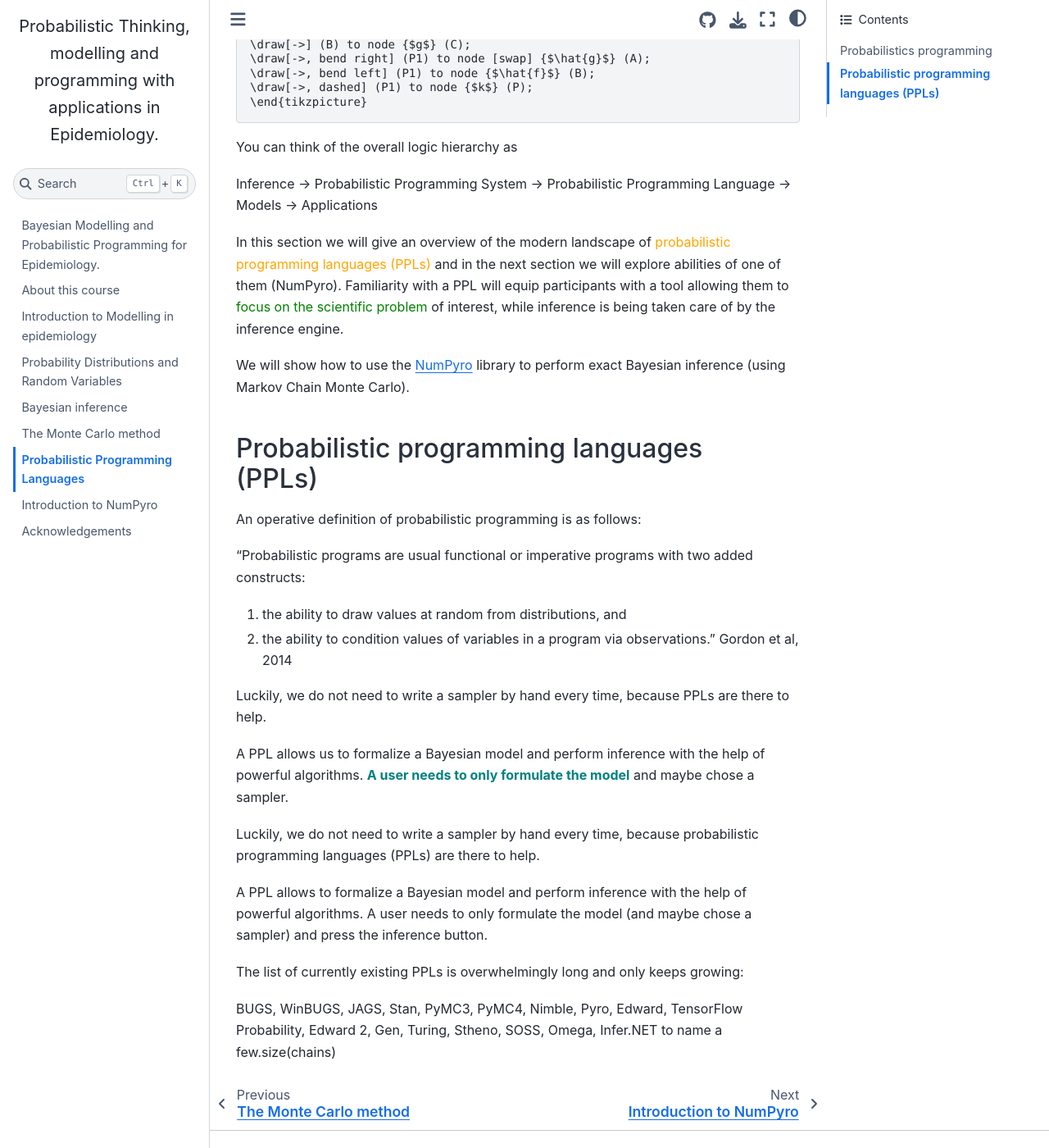
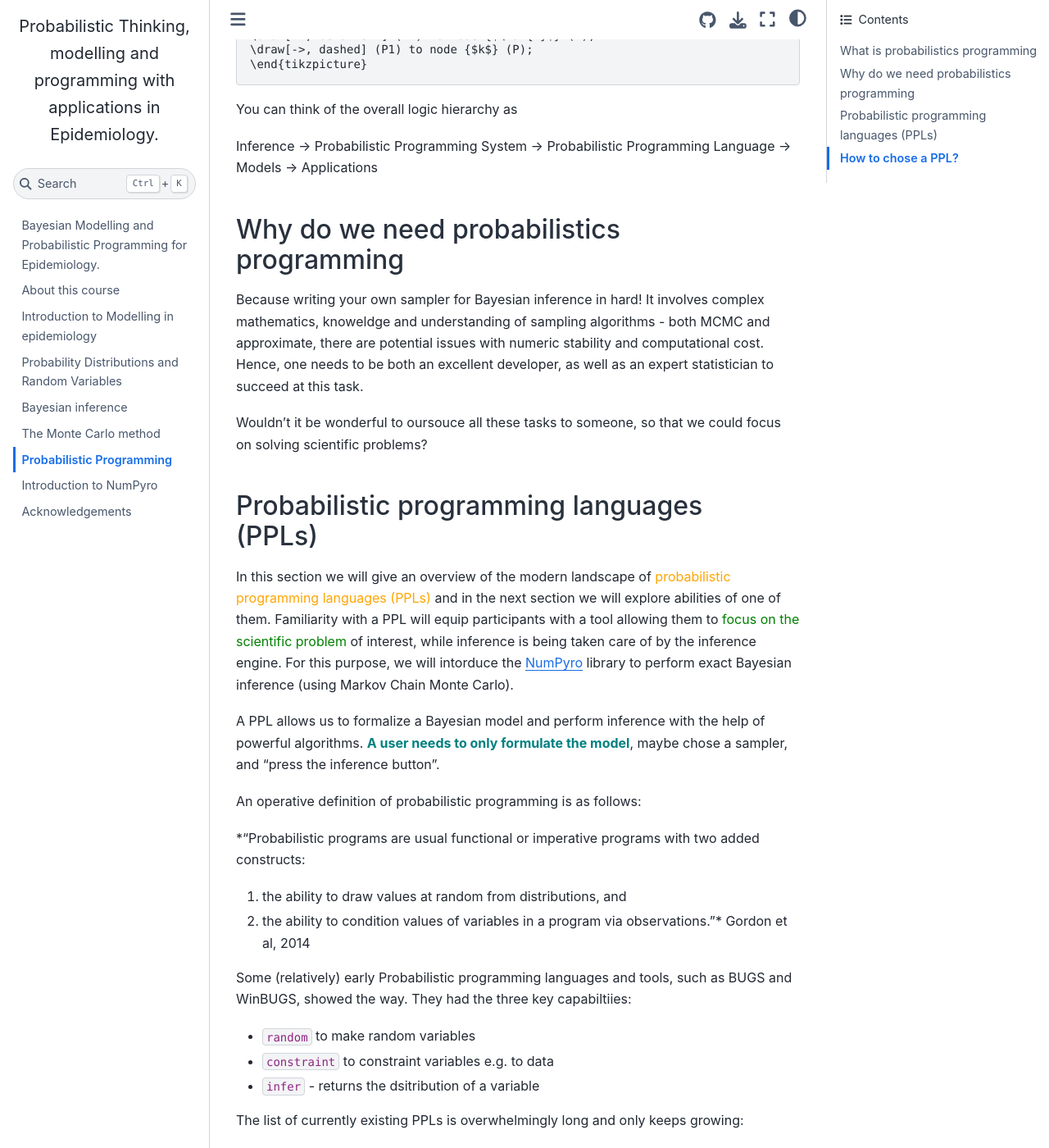
Before and after one commit to elizavetasemenova/prob-epi, a Jupyter Book: the page built from 07_PPLs.md, in a window 1280 px wide and 1400 px high, scrolled down 755 px. Shown: the whole window at 82% size. Built offline with Jupyter Book 1.0.4 settings and Sphinx 7.4.7 and the Sphinx Book theme 1.1.4, drawn with Linux system fonts in a browser that asks for light colours; some of the changed text lies outside the part shown.

Commit message:
PPLs full section

```diff
--- a/07_PPLs.md
+++ b/07_PPLs.md
@@ -1,6 +1,6 @@
-# Probabilistic Programming Languages
+# Probabilistic Programming
 
-## Probabilistics programming
+## What is probabilistics programming
 
 [Probabilistic programming](https://en.wikipedia.org/wiki/Probabilistic_programming) (PP) is a paradigm in computer programming that enables the creation of models and algorithms capable of <font color='green'>handling uncertainty</font> and randomness. It combines principles from probability theory and programming to build systems that can reason about uncertain data and make informed decisions. This approach allows developers to express complex models in a natural and intuitive way, enabling tasks such as Bayesian inference, machine learning, and statistical analysis to be performed more effectively.
 
@@ -31,43 +31,57 @@ You can think of the overall logic hierarchy as
 
 Inference &rarr; Probabilistic Programming System   &rarr;  Probabilistic Programming Language  &rarr; Models  &rarr; Applications
 
-In this section we will give an overview of the modern landscape of <font color='orange'>probabilistic programming languages (PPLs)</font> and in the next section we will explore abilities of one of them (NumPyro). Familiarity with a PPL will equip participants with a tool allowing them to <font color='green'>focus on the scientific problem</font> of interest, while inference is being taken care of by the inference engine.
 
+## Why do we need probabilistics programming
 
-We will show how to use the [NumPyro](https://num.pyro.ai/en/latest/index.html#) library to perform exact Bayesian inference (using Markov Chain Monte Carlo).
+Because writing your own sampler for Bayesian inference in hard! It involves complex mathematics, knoweldge and understanding of sampling algorithms - both MCMC and approximate, there are potential issues with numeric stability and computational cost. Hence, one needs to be both an excellent developer, as well as an expert statistician to succeed at this task.
+
+Wouldn't it be wonderful to oursouce all these tasks to someone, so that we could focus on solving scientific problems?
 
 ## Probabilistic programming languages (PPLs)
 
+In this section we will give an overview of the modern landscape of <font color='orange'>probabilistic programming languages (PPLs)</font> and in the next section we will explore abilities of one of them. Familiarity with a PPL will equip participants with a tool allowing them to <font color='green'>focus on the scientific problem</font> of interest, while inference is being taken care of by the inference engine. For this purpose, we will intorduce the [NumPyro](https://num.pyro.ai/en/latest/index.html#) library to perform exact Bayesian inference (using Markov Chain Monte Carlo).
+
+
+A PPL allows us to formalize a Bayesian model and perform inference with the help of powerful algorithms. **<font color='teal'>A user needs to only formulate the model</font>**, maybe chose a sampler, and "press the inference button".
+
 An operative definition of probabilistic programming is as follows:
 
-“Probabilistic programs are usual functional or imperative programs with two added constructs:
-
+*“Probabilistic programs are usual functional or imperative programs with two added constructs:
 1. the ability to draw values at random from distributions, and
-
-2. the ability to condition values of variables in a program via observations.”
+2. the ability to condition values of variables in a program via observations.”*
 Gordon et al, 2014
 
+Some (relatively) early Probabilistic programming languages and tools, such as BUGS and WinBUGS, showed the way. They had the three key capabiltiies:
 
-Luckily, we do not need to write a sampler by hand every time, because PPLs are there to help.
+- `random` to make random variables
+- `constraint` to constraint variables e.g. to data
+- `infer` - returns the dsitribution of a variable
 
-A PPL allows us to formalize a Bayesian model and perform inference with the help of powerful algorithms. **<font color='teal'>A user needs to only formulate the model</font>** and maybe chose a sampler.
 
-Luckily, we do not need to write a sampler by hand every time, because probabilistic programming languages (PPLs) are there to help.
 
-A PPL allows to formalize a Bayesian model and perform inference with the help of powerful algorithms. A user needs to only formulate the model (and maybe chose a sampler) and press the inference button.
 
 The list of currently existing PPLs is overwhelmingly long and only keeps growing:
 
-BUGS, WinBUGS, JAGS,
-Stan,
-PyMC3, PyMC4,
-Nimble,
-Pyro,
-Edward, TensorFlow Probability, Edward 2,
-Gen,
-Turing,
-Stheno,
-SOSS,
-Omega,
-Infer.NET
-to name a few.size(chains)
+- BUGS, WinBUGS, JAGS,
+- Stan,
+- PyMC3, PyMC4, PyMC,
+- Nimble,
+- Pyro, Numpyro,
+- Edward, TensorFlow Probability, Edward 2,
+- Gen,
+- Turing,
+- Stheno,
+= SOSS,
+- Omega,
+- Infer.NET
+
+to name a few.
+
+## How to chose a PPL?
+- Functionality: Evaluate the language's functionality by examining the availability of a wide range of probability distributions and samplers,
+- ppenness to Customization: Consider whether the PPL allows you to define custom probability distributions and samplers,
+- performance: Some PPLs may offer optimizations or parallel processing capabilities to improve performance,
+- documentation: The availability of well-documented resources, including official documentation, tutorials, and guides, can significantly impact your learning curve and productivity. A well-documented PPL makes it easier to understand and use its features effectively.
+- community Support: An active and supportive community can be an invaluable resource when you encounter challenges or have questions while working with the PPL. Community forums, discussion groups, and user-contributed content can provide guidance and solutions. Dedicated meetups and conferences.
+- Integration: Consider whether the PPL can easily integrate with other tools and frameworks you may need for your project. Compatibility with libraries for data manipulation, visualization, or machine learning can streamline your workflow.
```
